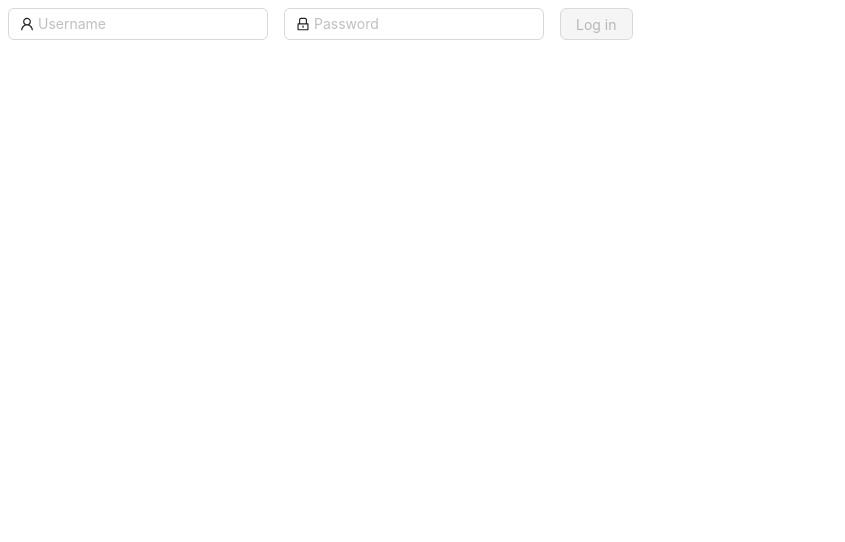
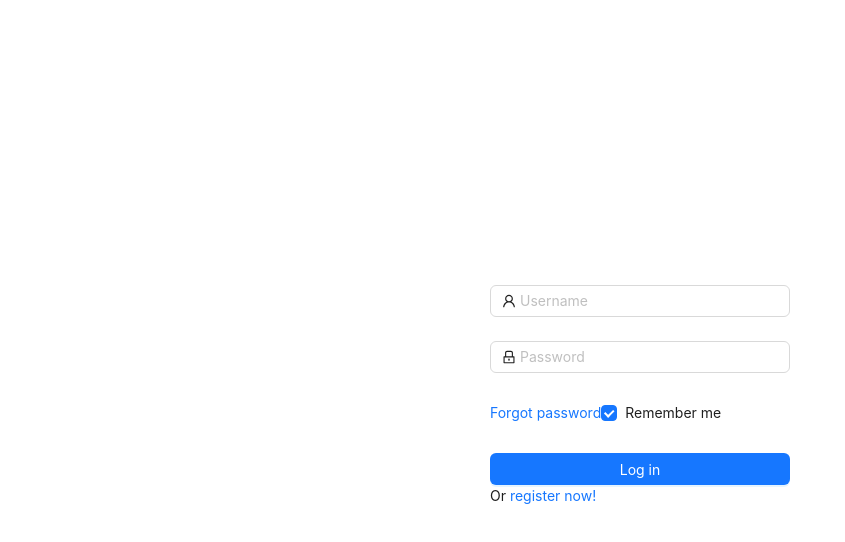
Before and after one commit to gbulai60/react-application_TW, a React (Create React App) app: page /login in a window 1280 px wide. Shown: the top 542 px of the page, without its empty margins (0-845 px from the left). Built offline with nearby package versions, Linux system fonts and the light colour scheme.

Commit message:
Crearea unui handler pentru logare. In caz de succes are loc redirectionarea pe pagina cu produse in caz contrar afisarea unui mesaj de eroare

```diff
--- a/src/login/Login.tsx
+++ b/src/login/Login.tsx
@@ -1,30 +1,43 @@
-import React, { useEffect, useState } from 'react';
+import React from 'react';
 import { LockOutlined, UserOutlined } from '@ant-design/icons';
-import { Button, Form, Input } from 'antd';
+import { Button, Checkbox, Form, Input } from 'antd';
+import "../css/login.css";
+import { useNavigate } from 'react-router-dom';
 
 const LoginComponent: React.FC = () => {
-  const [form] = Form.useForm();
-  const [clientReady, setClientReady] = useState<boolean>(false);
+    const navigate = useNavigate();
+  const onFinish = (values: any) => {
 
-  useEffect(() => {
-    setClientReady(true);
-  }, []);
+    const { username, password } = values;
 
-  const onFinish = (values: any) => {
-    console.log('Finish:', values);
+    const users = JSON.parse(localStorage.getItem('users') || '[]');
+    const user = users.find((user: any) => user.username === username && user.password === password);
+
+    if (user) {
+        navigate("/products");
+    } else {
+      // Autentificare eșuată
+      alert('Nume de utilizator sau parolă incorecte.');
+    }
   };
 
   return (
-    <Form form={form} name="horizontal_login" layout="inline" onFinish={onFinish}>
+    <div className="login-container">
+      <Form
+        name="normal_login"
+        className="login-form"
+        initialValues={{ remember: true }}
+        onFinish={onFinish}
+      >
         <Form.Item
           name="username"
-        rules={[{ required: true, message: 'Please input your username!' }]}
+          rules={[{ required: true, message: 'Please input your Username!' }]}
         >
           <Input prefix={<UserOutlined className="site-form-item-icon" />} placeholder="Username" />
         </Form.Item>
         <Form.Item
           name="password"
-        rules={[{ required: true, message: 'Please input your password!' }]}
+          rules={[{ required: true, message: 'Please input your Password!' }]}
         >
           <Input
             prefix={<LockOutlined className="site-form-item-icon" />}
@@ -32,22 +45,24 @@ const LoginComponent: React.FC = () => {
             placeholder="Password"
           />
         </Form.Item>
-      <Form.Item shouldUpdate>
-        {() => (
-          <Button
-            type="primary"
-            htmlType="submit"
-            disabled={
-              !clientReady ||
-              !form.isFieldsTouched(true) ||
-              !!form.getFieldsError().filter(({ errors }) => errors.length).length
-            }
-          >
+        <Form.Item>
+          <Form.Item name="remember" valuePropName="checked" noStyle>
+            <Checkbox>Remember me</Checkbox>
+          </Form.Item>
+
+          <a className="login-form-forgot" href="">
+            Forgot password
+          </a>
+        </Form.Item>
+
+        <Form.Item>
+          <Button type="primary" htmlType="submit" className="login-form-button">
             Log in
           </Button>
-        )}
+          Or <a href="">register now!</a>
         </Form.Item>
       </Form>
+    </div>
   );
 };
 
```
Lines whose indentation alone changed are shown as unchanged.
